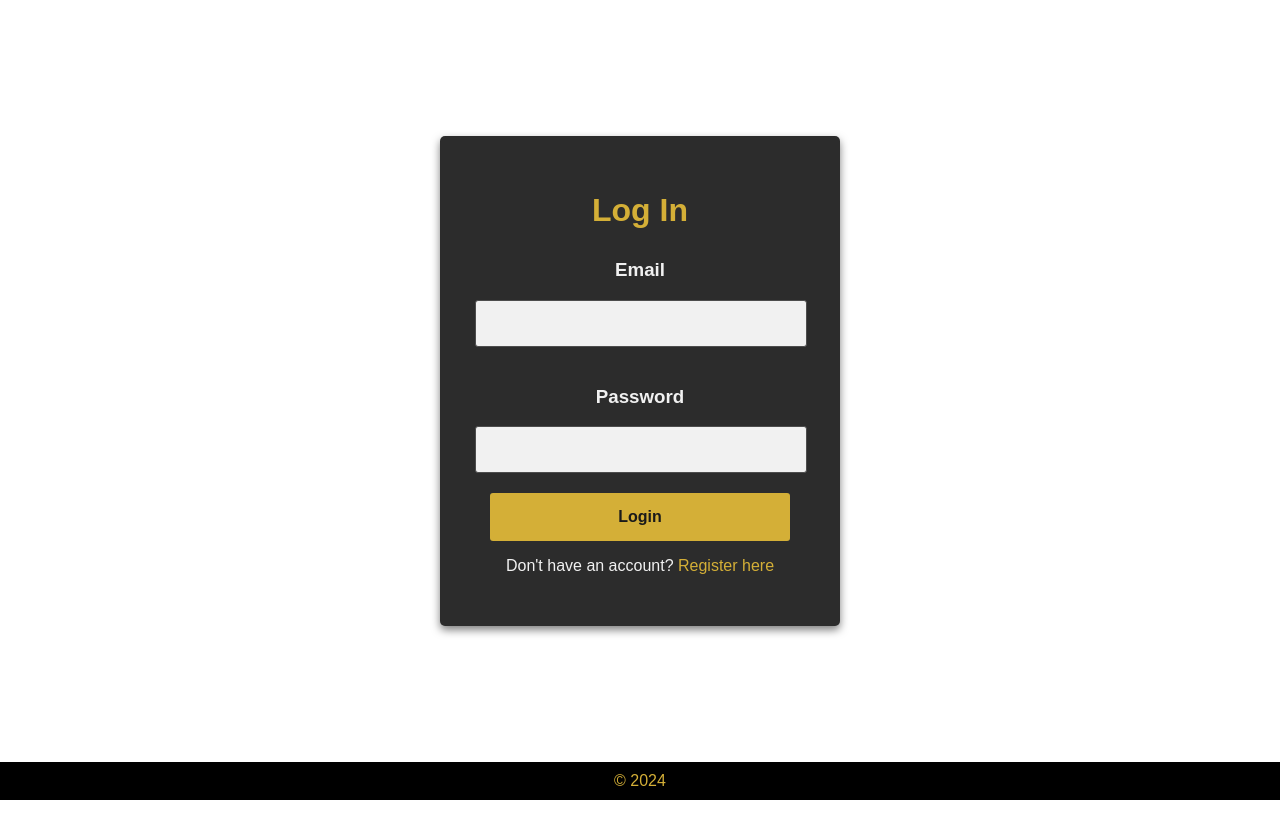
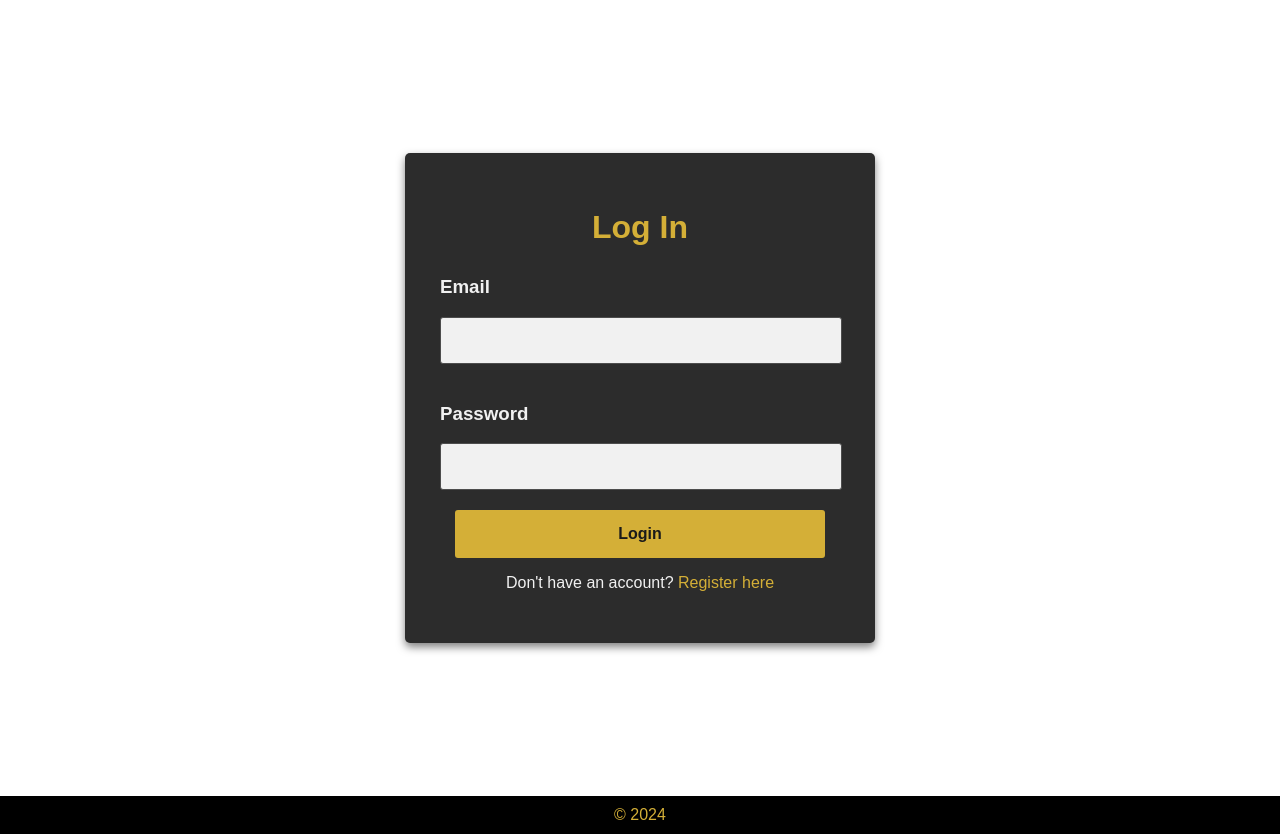
Before and after one commit to TheeHarpreet/Performance-Tracking-and-Management-System, a PHP site: page /login.php in a window 1280 px wide. Shown: the part 111-945 px from the top of the page. Before the commit the page ends 911 px from the top, so only its background shows below. Run offline with PHP 8.4, Linux system fonts and the light colour scheme.

Commit message:
made changes to the css, made it look cleaner to know which css belongs to which page

```diff
--- a/css/desktop.css
+++ b/css/desktop.css
@@ -4,13 +4,9 @@ body {
     padding: 0;
     background: #fff;
   }
-
-
-
   .navigation {
     margin-top: 20px;
   }
-
   .navigation a {
     display: inline-block;
     background: #d4af37;
@@ -21,18 +17,15 @@ body {
     border: 1px solid #d4af37;
     transition: background-color 0.3s ease;
   }
-
   .navigation a:hover {
     background-color: #c5a028;
   }
-
   @media (min-width: 1024px) {
     .container {
       padding: 50px;
       margin-top: 5%;
     }
   }
-
   .footer-container {
     background: #000;
     color: #d4af37;
@@ -42,60 +35,50 @@ body {
     bottom: 0;
     width: 100%;
   }
-
   .footer-container footer p {
     margin: 0;
   }
-
-
   .bottom-header {
     background: #000;
     padding: 20px 0;
     text-align: center;
   }
-
   .top-header {
     background: #ffffff;
     padding: 10px 0px 10px 0px;
   }
-
   .logo {
     width: 250px;
     height: auto;
     display: block;
     margin: 0 auto;
   }
-
-  .container {
+  .login-container {
     max-width: 400px;
-    margin: 136px auto;
+    margin: 153px auto;
     background: #2c2c2c;
     padding: 35px;
     border-radius: 5px;
     box-shadow: 0 4px 8px rgba(0, 0, 0, 0.5);
   }
-
   .signup-container {
     max-width: 400px;
-    margin: 10px auto;
+    margin: 41.5px auto;
     background: #2c2c2c;
-    padding: 35px;
+    padding: 20px 20px;
     border-radius: 5px;
     box-shadow: 0 4px 8px rgba(0, 0, 0, 0.5);
   }
-
-
   input[type=text], input[type=password] {
     width: calc(100% - 30px);
     padding: 15px;
     border: 1px solid #4d4d4d;
   }
-
-
   button {
     width: calc(100% - 30px);
     padding: 15px;
     font-size: 16px;
+    margin-left: 15px;
   }
   .footer-container {
     position: bottom;
@@ -103,13 +86,10 @@ body {
     color: #d4af37;
     padding: 10px 0;
   }
-
-
   .header-container {
     background: #000;
     text-align: center;
   }
-
   .logo {
     max-width: 150px;
     margin: 0 auto;
--- a/login.php
+++ b/login.php
@@ -17,7 +17,7 @@ $_SESSION["user_id"] = 1;
 </head>
 <body>
     <?php include_once("includes/simplified-header.php") ?>
-        <div class="container">
+        <div class="login-container">
             <form action="" method="post">
                 <h1>Log In</h1>
                 <h3>Email</h3>
```
